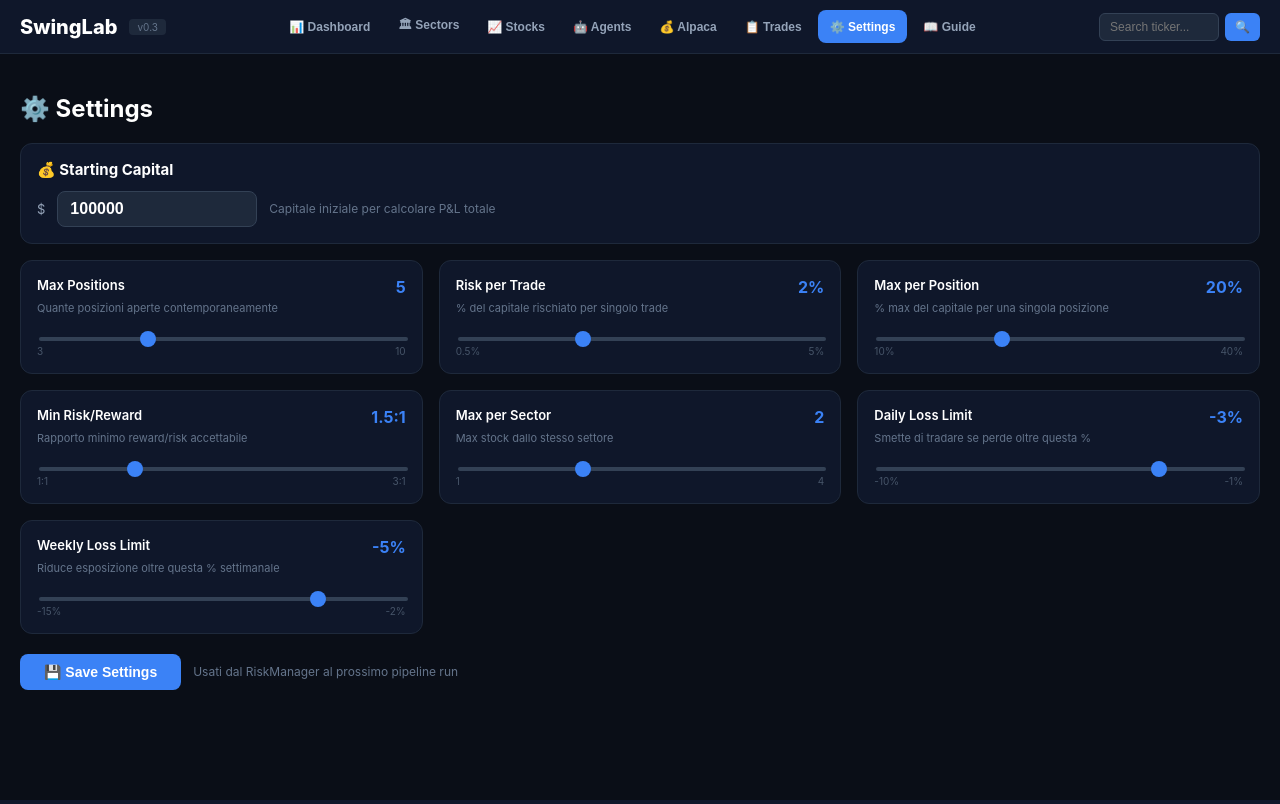
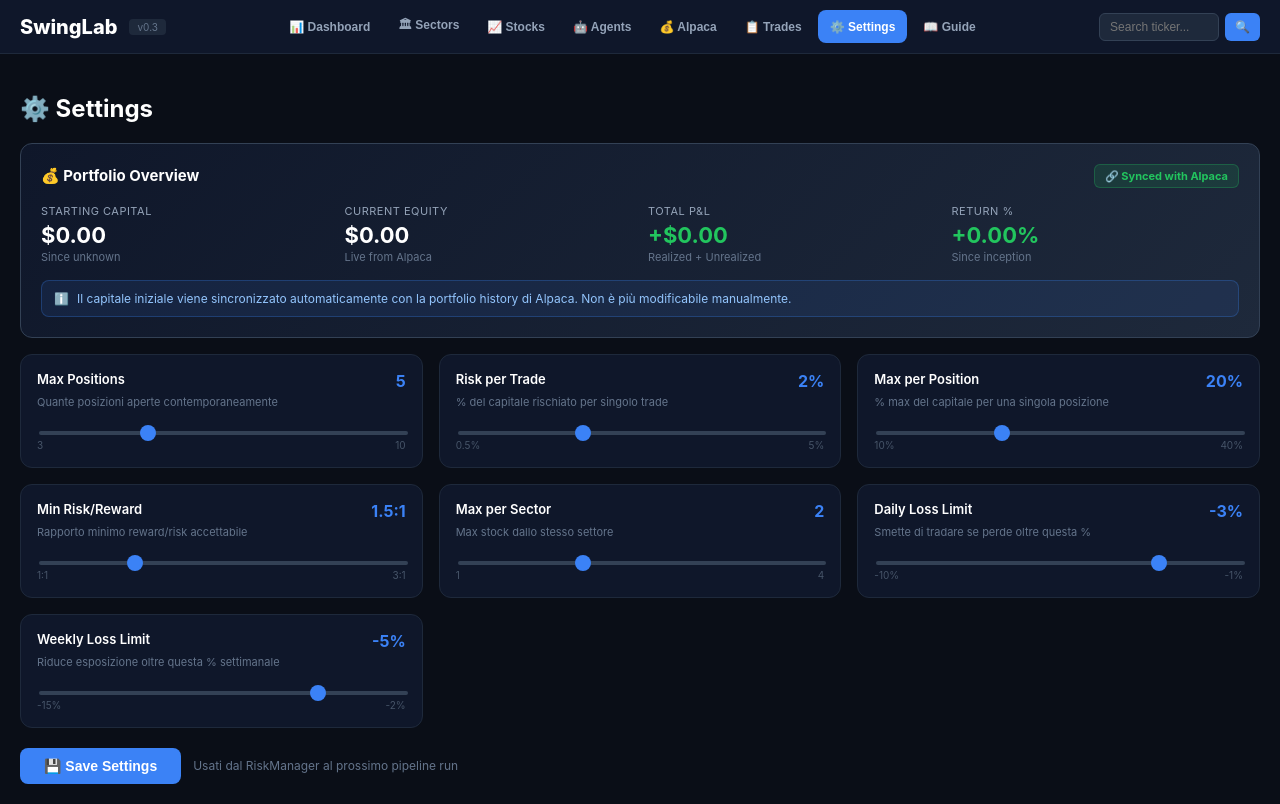
Before and after one commit to giotosi94/swinglab-frontend, a React (Create React App) app: page / in a window 1280 px wide. Both pictures are taken after a click on the button "⚙️ Settings". Built offline with nearby package versions, Linux system fonts and the light colour scheme; no server answers.

Commit message:
Update Settings.jsx

```diff
--- a/src/components/Settings.jsx
+++ b/src/components/Settings.jsx
@@ -1,8 +1,26 @@
-import React from 'react';
+import React, { useState, useEffect } from 'react';
+import { fetchStartingCapital } from '../utils/api';
 
 export default function Settings({
   settings, setSettings, saveSettings, settingsSaving, alpacaData,
 }) {
+  // 🆕 v2.2 — Starting capital preso da Alpaca (fonte di verità)
+  const [capitalData, setCapitalData] = useState(null);
+  const [capitalLoading, setCapitalLoading] = useState(true);
+
+  useEffect(() => {
+    async function loadCapital() {
+      setCapitalLoading(true);
+      const data = await fetchStartingCapital();
+      setCapitalData(data);
+      setCapitalLoading(false);
+    }
+    loadCapital();
+    // Refresh ogni 60 secondi
+    const interval = setInterval(loadCapital, 60000);
+    return () => clearInterval(interval);
+  }, []);
+
   const sliders = [
     { key: 'max_positions', label: 'Max Positions', min: 3, max: 10, step: 1, unit: '', desc: 'Quante posizioni aperte contemporaneamente' },
     { key: 'risk_pct_per_trade', label: 'Risk per Trade', min: 0.5, max: 5, step: 0.25, unit: '%', desc: '% del capitale rischiato per singolo trade' },
@@ -12,6 +30,13 @@ export default function Settings({
     { key: 'daily_loss_limit_pct', label: 'Daily Loss Limit', min: -10, max: -1, step: 0.5, unit: '%', desc: 'Smette di tradare se perde oltre questa %' },
     { key: 'weekly_loss_limit_pct', label: 'Weekly Loss Limit', min: -15, max: -2, step: 1, unit: '%', desc: 'Riduce esposizione oltre questa % settimanale' },
   ];
+
+  // Fallback ai valori Alpaca se capitalData non è ancora caricato
+  const startingCapital = capitalData?.starting_capital ?? 0;
+  const currentEquity = capitalData?.current_equity ?? (alpacaData?.equity ?? 0);
+  const totalPnl = capitalData?.total_pnl_dollar ?? 0;
+  const totalPnlPct = capitalData?.total_pnl_pct ?? 0;
+  const startingDate = capitalData?.starting_date ?? 'unknown';
 
   return (
     <div>
@@ -23,63 +48,120 @@ export default function Settings({
           gap: 16,
         }}
       >
-        {/* Starting Capital */}
+        {/* 🆕 v2.2 — Portfolio Overview (READONLY, sync con Alpaca) */}
         <div
           style={{
-            background: '#0f172a',
+            background: 'linear-gradient(135deg, #0f172a 0%, #1e293b 100%)',
             borderRadius: 12,
-            padding: 16,
-            border: '1px solid #1e293b',
+            padding: 20,
+            border: '1px solid #334155',
             gridColumn: '1 / -1',
           }}
         >
-          <h3 style={{ margin: '0 0 12px', fontSize: 15 }}>
-            {'\uD83D\uDCB0'} Starting Capital
-          </h3>
-          <div style={{ display: 'flex', gap: 12, alignItems: 'center' }}>
-            <span style={{ color: '#94a3b8', fontSize: 13 }}>$</span>
-            <input
-              type="number"
-              value={settings.starting_capital}
-              onChange={(e) =>
-                setSettings({
-                  ...settings,
-                  starting_capital: parseFloat(e.target.value) || 0,
-                })
-              }
+          <div style={{ display: 'flex', justifyContent: 'space-between', alignItems: 'center', marginBottom: 16 }}>
+            <h3 style={{ margin: 0, fontSize: 15 }}>
+              {'\uD83D\uDCB0'} Portfolio Overview
+            </h3>
+            <span
               style={{
-                padding: '8px 12px',
-                borderRadius: 8,
-                border: '1px solid #334155',
-                background: '#1e293b',
-                color: 'white',
-                fontSize: 16,
+                background: '#22c55e22',
+                color: '#22c55e',
+                padding: '4px 10px',
+                borderRadius: 6,
+                fontSize: 11,
                 fontWeight: 700,
-                width: 200,
+                border: '1px solid #22c55e44',
               }}
-            />
-            <span style={{ color: '#64748b', fontSize: 12 }}>
-              Capitale iniziale per calcolare P&L totale
+            >
+              {'\uD83D\uDD17'} Synced with Alpaca
             </span>
           </div>
-          {alpacaData && settings.starting_capital > 0 && (() => {
-            const t = alpacaData.equity - settings.starting_capital;
-            const p = (t / settings.starting_capital) * 100;
-            return (
-              <div style={{ marginTop: 10, fontSize: 14 }}>
-                <span style={{ color: '#94a3b8' }}>Total P&L: </span>
-                <span
-                  style={{
-                    color: t >= 0 ? '#22c55e' : '#ef4444',
-                    fontWeight: 700,
-                  }}
-                >
-                  {t >= 0 ? '+' : ''}${t.toFixed(2)} ({p >= 0 ? '+' : ''}
-                  {p.toFixed(2)}%)
-                </span>
+
+          {capitalLoading ? (
+            <div style={{ color: '#64748b', fontSize: 13 }}>Loading portfolio data...</div>
+          ) : (
+            <div
+              style={{
+                display: 'grid',
+                gridTemplateColumns: 'repeat(auto-fit, minmax(180px, 1fr))',
+                gap: 16,
+              }}
+            >
+              {/* Starting Capital */}
+              <div>
+                <div style={{ color: '#94a3b8', fontSize: 11, textTransform: 'uppercase', letterSpacing: 0.5, marginBottom: 4 }}>
+                  Starting Capital
+                </div>
+                <div style={{ color: 'white', fontSize: 22, fontWeight: 700 }}>
+                  ${startingCapital.toLocaleString('en-US', { minimumFractionDigits: 2, maximumFractionDigits: 2 })}
+                </div>
+                <div style={{ color: '#64748b', fontSize: 11, marginTop: 2 }}>
+                  Since {startingDate}
+                </div>
               </div>
-            );
-          })()}
+
+              {/* Current Equity */}
+              <div>
+                <div style={{ color: '#94a3b8', fontSize: 11, textTransform: 'uppercase', letterSpacing: 0.5, marginBottom: 4 }}>
+                  Current Equity
+                </div>
+                <div style={{ color: 'white', fontSize: 22, fontWeight: 700 }}>
+                  ${currentEquity.toLocaleString('en-US', { minimumFractionDigits: 2, maximumFractionDigits: 2 })}
+                </div>
+                <div style={{ color: '#64748b', fontSize: 11, marginTop: 2 }}>
+                  Live from Alpaca
+                </div>
+              </div>
+
+              {/* Total P&L $ */}
+              <div>
+                <div style={{ color: '#94a3b8', fontSize: 11, textTransform: 'uppercase', letterSpacing: 0.5, marginBottom: 4 }}>
+                  Total P&L
+                </div>
+                <div style={{ color: totalPnl >= 0 ? '#22c55e' : '#ef4444', fontSize: 22, fontWeight: 700 }}>
+                  {totalPnl >= 0 ? '+' : ''}${Math.abs(totalPnl).toLocaleString('en-US', { minimumFractionDigits: 2, maximumFractionDigits: 2 })}
+                </div>
+                <div style={{ color: '#64748b', fontSize: 11, marginTop: 2 }}>
+                  Realized + Unrealized
+                </div>
+              </div>
+
+              {/* Total P&L % */}
+              <div>
+                <div style={{ color: '#94a3b8', fontSize: 11, textTransform: 'uppercase', letterSpacing: 0.5, marginBottom: 4 }}>
+                  Return %
+                </div>
+                <div style={{ color: totalPnlPct >= 0 ? '#22c55e' : '#ef4444', fontSize: 22, fontWeight: 700 }}>
+                  {totalPnlPct >= 0 ? '+' : ''}{totalPnlPct.toFixed(2)}%
+                </div>
+                <div style={{ color: '#64748b', fontSize: 11, marginTop: 2 }}>
+                  Since inception
+                </div>
+              </div>
+            </div>
+          )}
+
+          {/* Info banner */}
+          <div
+            style={{
+              marginTop: 16,
+              padding: '10px 12px',
+              background: '#3b82f61a',
+              border: '1px solid #3b82f644',
+              borderRadius: 8,
+              fontSize: 12,
+              color: '#93c5fd',
+              display: 'flex',
+              alignItems: 'center',
+              gap: 8,
+            }}
+          >
+            <span>{'\u2139\uFE0F'}</span>
+            <span>
+              Il capitale iniziale viene sincronizzato automaticamente con la portfolio history di Alpaca.
+              Non è più modificabile manualmente.
+            </span>
+          </div>
         </div>
 
         {/* Slider Cards */}
```
